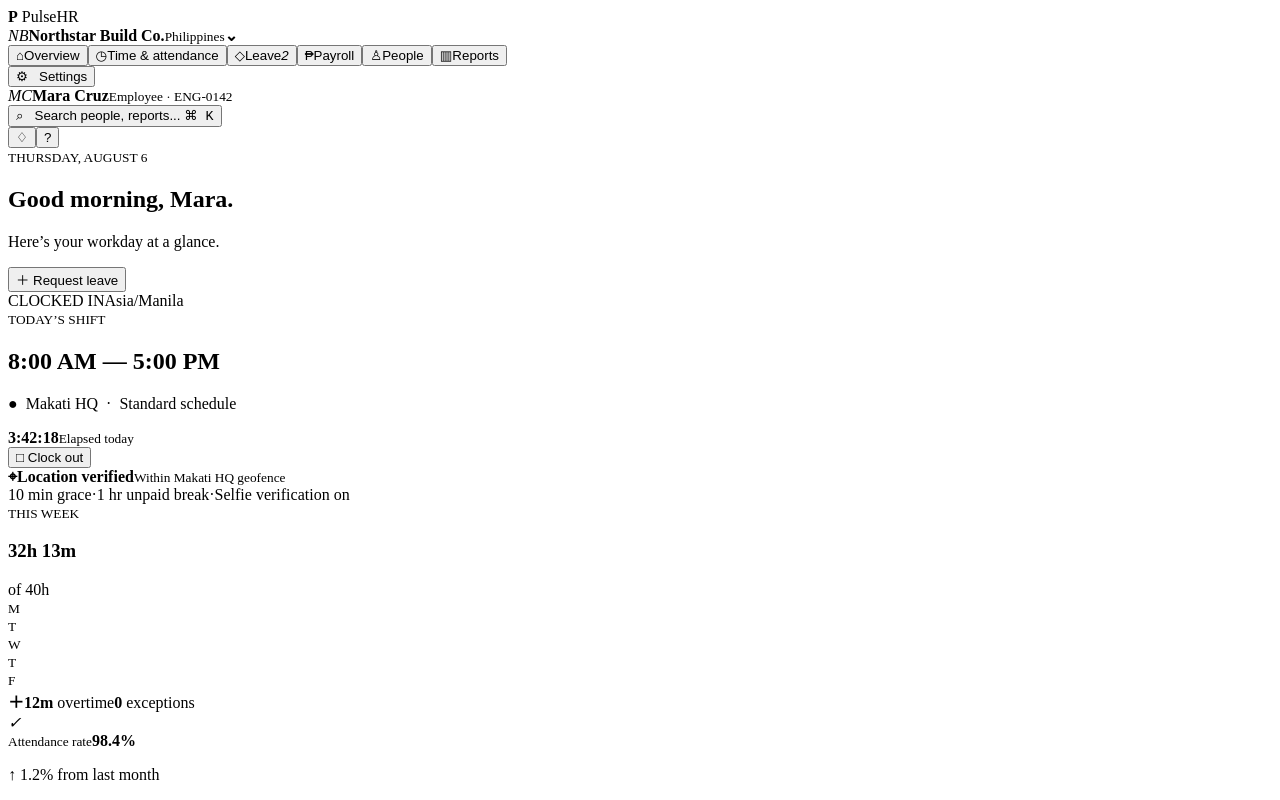
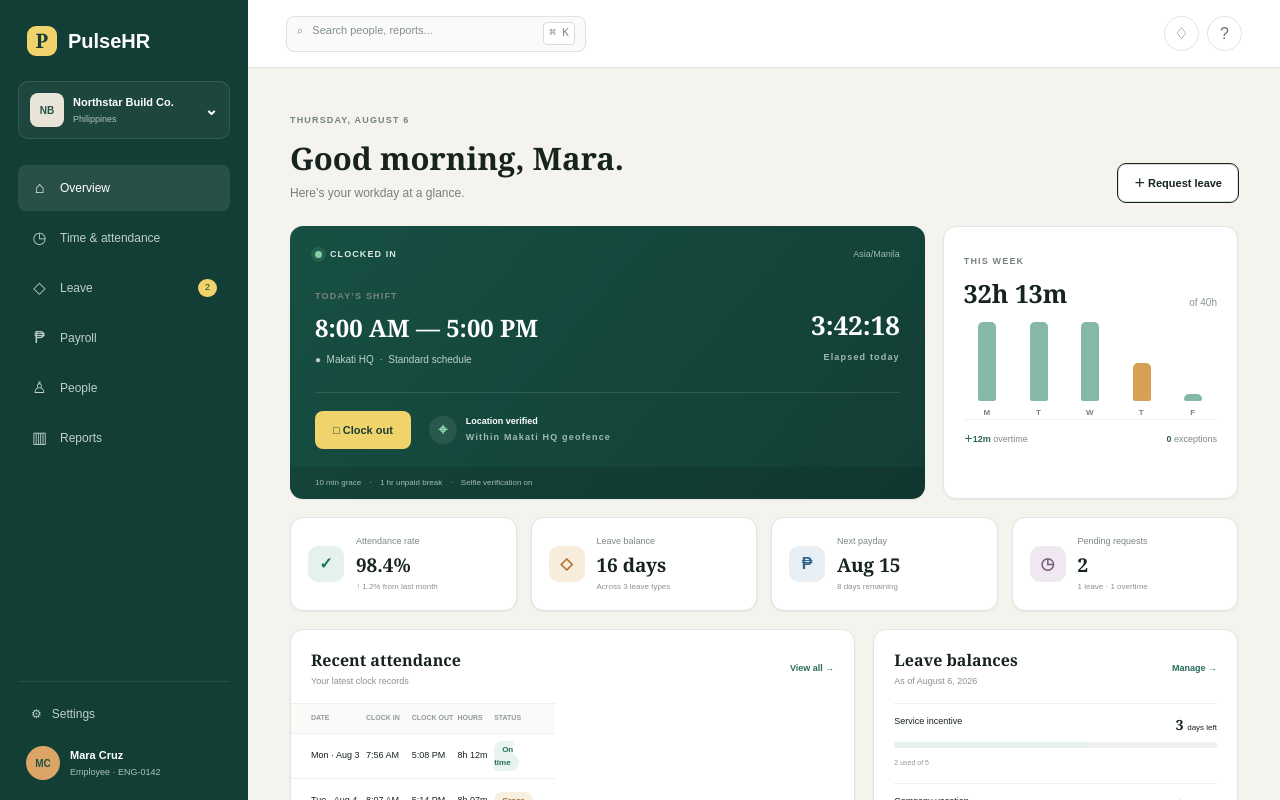
Before and after one commit to homerbarrientos/HRIS, a Next.js app: page / in a window 1280 px wide. Shown: the top 800 px of the page. Built offline with nearby package versions, Linux system fonts and the light colour scheme.

Commit message:
Add app/layout.tsx

```diff
--- /dev/null
+++ b/app/layout.tsx
@@ -0,0 +1,41 @@
+import type { Metadata } from "next";
+import { Geist, Geist_Mono } from "next/font/google";
+import "./globals.css";
+
+const geistSans = Geist({
+  variable: "--font-geist-sans",
+  subsets: ["latin"],
+});
+
+const geistMono = Geist_Mono({
+  variable: "--font-geist-mono",
+  subsets: ["latin"],
+});
+
+export const metadata: Metadata = {
+  title: "PulseHR — People, time & payroll",
+  description: "A Philippine HRIS for attendance, leave, payroll, and employee records.",
+  other: {
+    "codex-preview": "development",
+  },
+  icons: {
+    icon: "/favicon.svg",
+    shortcut: "/favicon.svg",
+  },
+};
+
+export default function RootLayout({
+  children,
+}: Readonly<{
+  children: React.ReactNode;
+}>) {
+  return (
+    <html lang="en">
+      <body
+        className={`${geistSans.variable} ${geistMono.variable} antialiased`}
+      >
+        {children}
+      </body>
+    </html>
+  );
+}
```
